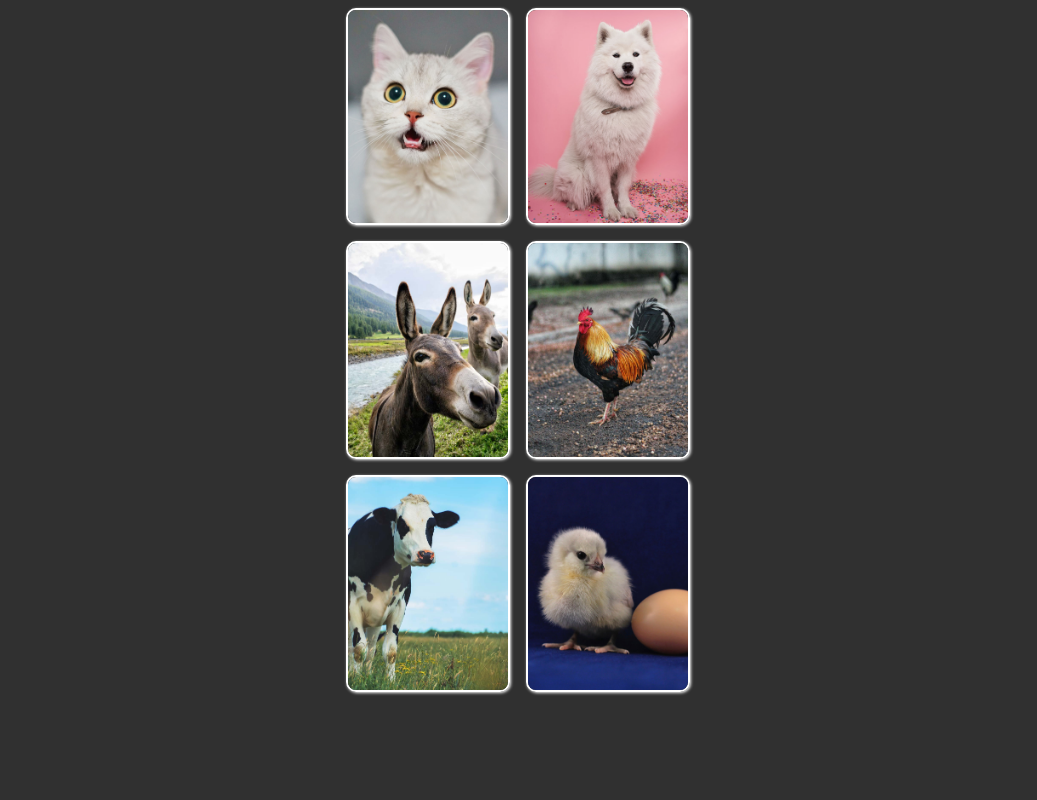
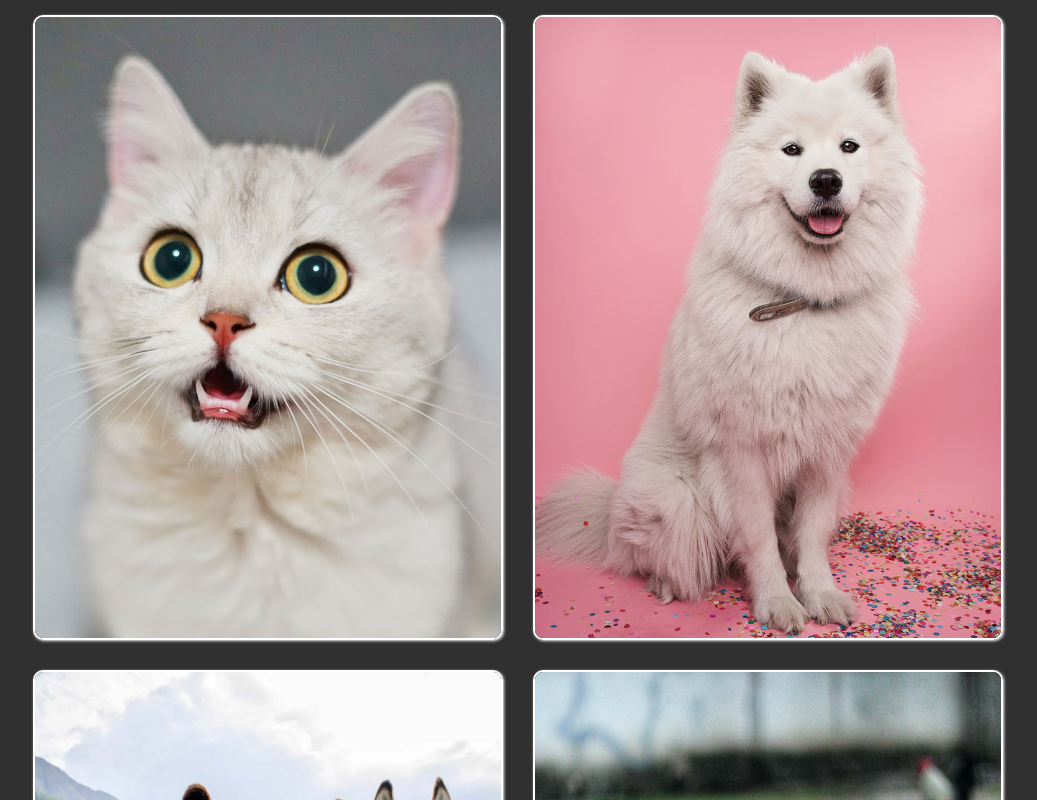
Before and after one commit to Jimbo-Farmer/pics-and-sounds, a React (Create React App) app in the folder window-to-the-world/: page / in a window 1280 px wide. Shown: the top 800 px of the page, without its empty margins (122-1159 px from the left). Built offline with nearby package versions, Linux system fonts and the light colour scheme.

Commit message:
refactoring

```diff
--- a/window-to-the-world/src/App.tsx
+++ b/window-to-the-world/src/App.tsx
@@ -1,8 +1,9 @@
 import React, { useState } from 'react';
 import './styles/style.scss';
+import {Howl, Howler} from 'howler';
+import animals from './resources/animals/Animals';
+import Modal from './components/Modal';
 import Card from './components/Card';
-import animals from './resources/animals/Animals';
-import {Howl, Howler} from 'howler';
 
 function App() {
   interface CardItem {
@@ -11,29 +12,26 @@ function App() {
     sound: string;
   }
 
-  const [expanded, setExpanded] = useState(false);
   const [modalOpen, setModalOpen] = useState(false);
-  const [modalImage, setModalImage] = useState('');
-  const [modalName, setModalName] = useState('');
+  const [modalItem, setModalItem] = useState({name:'', image:'', sound:''});
   const SoundPlay = (src: string) => {
     const sound = new Howl({src})
     sound.play();
   }
   Howler.volume(1.0);
   const handleImageClick  = (item : CardItem) => {
-    if(!expanded){
-      setTimeout(()=>{SoundPlay(item.sound)}, 200); //slight delay to give image time to expand
+    if(!modalOpen){
+      setTimeout(()=>{SoundPlay(item.sound)}, 200); // Slight delay to give image time to expand.
     }
-    setExpanded(!expanded);
-    setModalOpen(!modalOpen);
-    setModalName(item.name);
-    setModalImage(item.image);
+    if(window.document.body.scrollWidth < 1000){
+      setModalOpen(!modalOpen); // Disable modal on larger screens.
+    }
+    setModalItem(item);
   }
+
   return(
     <div className='card-container'>
-      <div onClick={()=>{setModalOpen(!modalOpen); setExpanded(!expanded)}} className={modalOpen ? 'modal modal-open' : 'modal'}>
-        <img src={modalImage} alt={modalName} />
-      </div>
+      <Modal item={modalItem} open={modalOpen} handleClick={()=>{setModalOpen(!modalOpen)}} />
       {animals.map((item, index) => {
         return (
           <Card key={index} image={item.image} altText= {item.name} handleClick = {()=>{handleImageClick(item)}} />
--- a/window-to-the-world/src/components/Card.tsx
+++ b/window-to-the-world/src/components/Card.tsx
@@ -1,4 +1,4 @@
-import React, {useState} from 'react';
+import React from 'react';
 
 interface Props {
   image: string;
@@ -7,9 +7,8 @@ interface Props {
 }
 
 export default function Card({image, altText, handleClick}: Props) {
-  const [big, setBig] = useState(false);
   return(
-    <div onClick={()=> {handleClick(); setBig(!big)}} className={big ? 'card card-expanded' : 'card'}>
+    <div onClick={()=> {handleClick()}} className='card'>
       <img src={image} alt={altText} />
     </div>
   )
--- /dev/null
+++ b/window-to-the-world/src/components/Modal.tsx
@@ -0,0 +1,15 @@
+import React from 'react';
+
+interface Props {
+  item : {name: string, image: string, sound: string;};
+  open : boolean;
+  handleClick: ()=> void;
+}
+
+export default function Modal({item, open, handleClick}:Props) {
+  return(
+    <div onClick={handleClick} className={open ? 'modal modal-open' : 'modal'}>
+      <img src={item.image} alt={item.name} />
+    </div>
+  )
+}
--- a/window-to-the-world/src/styles/partials/_card.scss
+++ b/window-to-the-world/src/styles/partials/_card.scss
@@ -1,46 +1,21 @@
 .card-container {
   max-width: 1000px;
-  width: 360px;
   margin: 0 auto;
   position: relative;
-  // display: flex;
-  // flex-wrap: wrap;
-  // justify-content: space-evenly;
-  // display: grid;
-  // grid-template-columns: 1fr 1fr;
-  // grid-gap: 10px;
+  display: grid;
+  grid-template-columns: 1fr 1fr;
 }
 
 
 .card {
-  display: inline-block;
-  top: 0;
-  right: 0;
-  transition: all ease-out 0.1s;
-  // width: 300px;
-  width: 160px;
   max-width: 1000px;
-  flex: 1 0 auto;
-  margin: 8px;
+  margin: 15px;
   border: 2px solid white;
   border-radius: 10px;
   font-size: 0px;
+  box-shadow: 1px 1px 3px whitesmoke;
   img {
     width: 100%;
     border-radius: 8px;
   }
-  // grid-column: span 1;
-  box-shadow: 1px 1px 3px whitesmoke;
 }
-
-// .card-expanded {
-//   width: 340px;
-//   position: fixed;
-//   // flex-basis: 100%;
-//   // flex: 999 0 auto;
-//   // position: fixed;
-//   // top: 0;
-//   // left: 0;
-//   // width: 100%;
-//   // grid-column: span 2;
-// }
--- a/window-to-the-world/src/styles/partials/_modal.scss
+++ b/window-to-the-world/src/styles/partials/_modal.scss
@@ -1,5 +1,5 @@
 .modal {
-  position: absolute;
+  position: fixed;
   top: 50%;
   left: 50%;
   width: 0;
@@ -15,7 +15,8 @@
 .modal-open {
   top: 0;
   left: 0;
-  width: 100vw;
+  width: 100%;
+  max-width: 1000px;
   height: 100vh;
   img {
     width: 100%;
```
